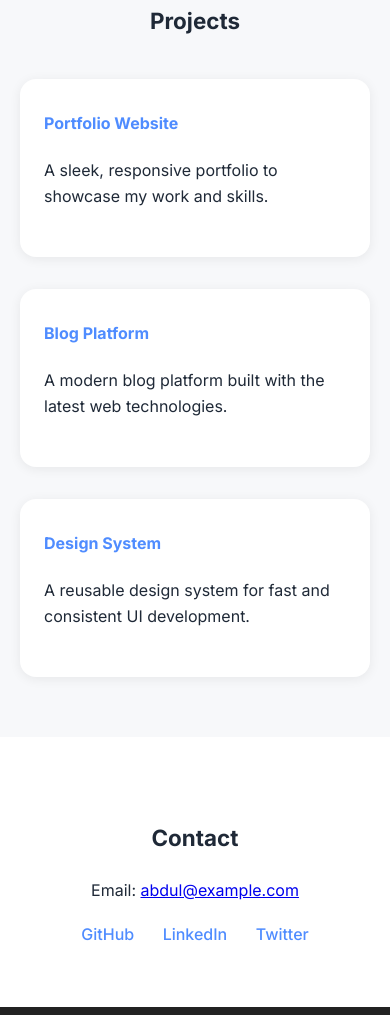
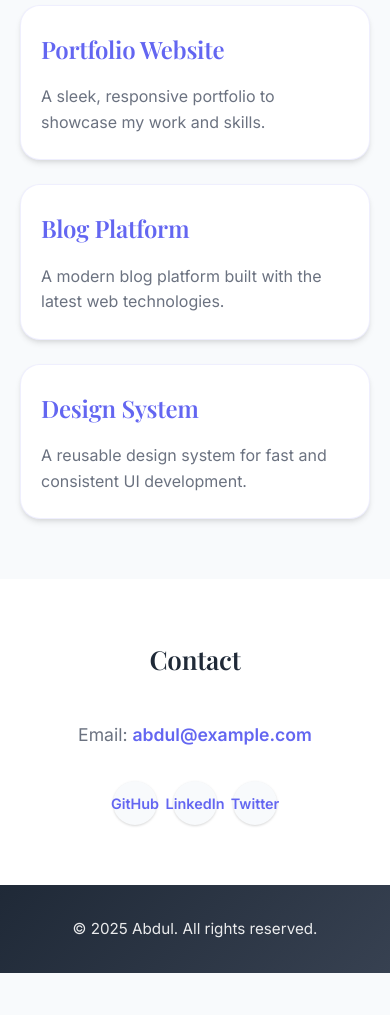
Before and after one commit to 23f1002443/profile2, a plain HTML site: page index.html in a window 390 px wide. Shown: the part 982-1997 px from the top of the page. After the commit the page ends 1955 px from the top, so only its background shows below. Drawn offline with nearby package versions, Linux system fonts and the light colour scheme.

Commit message:
Initial commit

```diff
--- a/assets/style.css
+++ b/assets/style.css
@@ -110,102 +110,316 @@ body {
   flex-wrap: wrap;
   align-items: center;
   justify-content: center;
-  padding: 60px 20px;
-  background: #fff;
+  padding: 80px 20px;
+  background: var(--bg-primary);
+  gap: 60px;
+  max-width: 1200px;
+  margin: 0 auto;
 }
+
 .profile-img {
-  width: 160px;
-  height: 160px;
+  width: 200px;
+  height: 200px;
   border-radius: 50%;
   object-fit: cover;
-  margin-right: 40px;
-  box-shadow: 0 4px 16px rgba(79,140,255,0.15);
+  box-shadow: var(--shadow-xl);
+  border: 4px solid var(--bg-secondary);
+  transition: all 0.4s cubic-bezier(0.4, 0, 0.2, 1);
+  position: relative;
 }
+
+.profile-img:hover {
+  transform: scale(1.05) rotate(2deg);
+  box-shadow: 0 25px 50px -12px rgba(0, 0, 0, 0.25);
+}
+
 .bio {
   max-width: 500px;
+  animation: fadeInRight 1s ease-out;
 }
+
 .bio h3 {
-  margin-top: 0;
-  font-size: 1.4rem;
+  font-family: 'Playfair Display', serif;
+  font-size: 2.25rem;
+  font-weight: 600;
+  margin: 0 0 24px 0;
+  color: var(--text-primary);
+  letter-spacing: -0.01em;
+}
+
+.bio p {
+  font-size: 1.1rem;
+  line-height: 1.7;
+  color: var(--text-secondary);
+  margin: 0;
+}
+
+@keyframes fadeInRight {
+  from {
+    opacity: 0;
+    transform: translateX(30px);
+  }
+  to {
+    opacity: 1;
+    transform: translateX(0);
+  }
 }
 
 .projects {
-  padding: 60px 20px;
-  background: #f7f8fa;
+  padding: 80px 20px;
+  background: var(--bg-secondary);
 }
+
 .projects h3 {
+  font-family: 'Playfair Display', serif;
   text-align: center;
-  font-size: 1.4rem;
-  margin-bottom: 40px;
+  font-size: 2.25rem;
+  font-weight: 600;
+  margin: 0 0 60px 0;
+  color: var(--text-primary);
+  letter-spacing: -0.01em;
 }
+
 .project-cards {
   display: grid;
-  grid-template-columns: repeat(auto-fit, minmax(260px, 1fr));
-  gap: 32px;
-  max-width: 900px;
+  grid-template-columns: repeat(auto-fit, minmax(300px, 1fr));
+  gap: 40px;
+  max-width: 1200px;
   margin: 0 auto;
 }
+
 .card {
-  background: #fff;
-  border-radius: 16px;
-  box-shadow: 0 2px 12px rgba(0,0,0,0.07);
-  padding: 32px 24px;
+  background: var(--bg-primary);
+  border-radius: 20px;
+  box-shadow: var(--shadow-md);
+  padding: 40px 32px;
   text-align: left;
-  transition: transform 0.2s, box-shadow 0.2s;
+  transition: all 0.4s cubic-bezier(0.4, 0, 0.2, 1);
+  border: 1px solid rgba(99, 102, 241, 0.1);
+  position: relative;
+  overflow: hidden;
 }
+
+.card::before {
+  content: '';
+  position: absolute;
+  top: 0;
+  left: 0;
+  right: 0;
+  height: 4px;
+  background: linear-gradient(90deg, var(--primary-color), var(--secondary-color));
+  transform: scaleX(0);
+  transition: transform 0.3s ease;
+}
+
+.card:hover::before {
+  transform: scaleX(1);
+}
+
 .card:hover {
-  transform: translateY(-6px) scale(1.03);
-  box-shadow: 0 6px 24px rgba(79,140,255,0.13);
+  transform: translateY(-8px);
+  box-shadow: var(--shadow-xl);
+  border-color: rgba(99, 102, 241, 0.2);
 }
+
 .card h4 {
-  margin-top: 0;
-  color: #4f8cff;
+  font-family: 'Playfair Display', serif;
+  font-size: 1.5rem;
+  font-weight: 600;
+  margin: 0 0 16px 0;
+  color: var(--primary-color);
+  letter-spacing: -0.01em;
+}
+
+.card p {
+  color: var(--text-secondary);
+  line-height: 1.6;
+  margin: 0;
+  font-size: 1rem;
 }
 
 .contact {
-  padding: 60px 20px;
-  background: #fff;
+  padding: 80px 20px;
+  background: var(--bg-primary);
   text-align: center;
 }
+
 .contact h3 {
-  font-size: 1.4rem;
+  font-family: 'Playfair Display', serif;
+  font-size: 2.25rem;
+  font-weight: 600;
+  margin: 0 0 40px 0;
+  color: var(--text-primary);
+  letter-spacing: -0.01em;
 }
+
+.contact p {
+  font-size: 1.1rem;
+  color: var(--text-secondary);
+  margin-bottom: 32px;
+}
+
+.contact a[href^="mailto"] {
+  color: var(--primary-color);
+  text-decoration: none;
+  font-weight: 600;
+  transition: color 0.3s ease;
+}
+
+.contact a[href^="mailto"]:hover {
+  color: var(--primary-dark);
+}
+
 .social-links {
-  margin-top: 18px;
+  display: flex;
+  justify-content: center;
+  gap: 24px;
+  flex-wrap: wrap;
 }
+
 .social-links a {
-  display: inline-block;
-  margin: 0 12px;
-  color: #4f8cff;
+  display: inline-flex;
+  align-items: center;
+  justify-content: center;
+  width: 50px;
+  height: 50px;
+  background: var(--bg-secondary);
+  color: var(--primary-color);
   text-decoration: none;
-  font-weight: 500;
-  transition: color 0.2s;
+  font-weight: 600;
+  border-radius: 50%;
+  transition: all 0.3s cubic-bezier(0.4, 0, 0.2, 1);
+  box-shadow: var(--shadow-sm);
+  border: 2px solid transparent;
 }
+
 .social-links a:hover {
-  color: #6ee7b7;
+  background: var(--primary-color);
+  color: white;
+  transform: translateY(-2px) scale(1.05);
+  box-shadow: var(--shadow-lg);
+  border-color: var(--primary-color);
 }
 
 footer {
-  background: #222;
-  color: #fff;
+  background: linear-gradient(135deg, var(--text-primary) 0%, #374151 100%);
+  color: white;
   text-align: center;
-  padding: 24px 0;
-  font-size: 1rem;
+  padding: 32px 20px;
+  font-size: 0.95rem;
   margin-top: 0;
 }
 
-@media (max-width: 700px) {
+footer p {
+  margin: 0;
+  opacity: 0.9;
+}
+
+/* Enhanced responsive design */
+@media (max-width: 768px) {
+  .hero {
+    padding: 60px 20px 50px 20px;
+  }
+
   .about {
     flex-direction: column;
     text-align: center;
+    padding: 60px 20px;
+    gap: 40px;
   }
+
   .profile-img {
-    margin: 0 0 24px 0;
+    width: 160px;
+    height: 160px;
   }
+
   .bio {
     max-width: 100%;
   }
+
+  .bio h3 {
+    font-size: 1.875rem;
+  }
+
+  .projects {
+    padding: 60px 20px;
+  }
+
+  .projects h3 {
+    font-size: 1.875rem;
+    margin-bottom: 40px;
+  }
+
   .project-cards {
     grid-template-columns: 1fr;
+    gap: 24px;
+  }
+
+  .card {
+    padding: 32px 24px;
+  }
+
+  .contact {
+    padding: 60px 20px;
+  }
+
+  .contact h3 {
+    font-size: 1.875rem;
+  }
+
+  .social-links {
+    gap: 16px;
   }
 }
+
+@media (max-width: 480px) {
+  .hero h1 {
+    font-size: 2.25rem;
+  }
+
+  .hero h2 {
+    font-size: 1.125rem;
+  }
+
+  .cta-btn {
+    padding: 14px 28px;
+    font-size: 1rem;
+  }
+
+  .bio h3,
+  .projects h3,
+  .contact h3 {
+    font-size: 1.625rem;
+  }
+
+  .card {
+    padding: 24px 20px;
+  }
+
+  .social-links a {
+    width: 44px;
+    height: 44px;
+    font-size: 0.9rem;
+  }
+}
+
+/* Smooth scrolling enhancement */
+html {
+  scroll-behavior: smooth;
+}
+
+/* Focus styles for accessibility */
+a:focus,
+button:focus {
+  outline: 2px solid var(--primary-color);
+  outline-offset: 2px;
+}
+
+/* Loading animation for images */
+img {
+  transition: opacity 0.3s ease;
+}
+
+img:not([src]) {
+  opacity: 0;
+}
```
